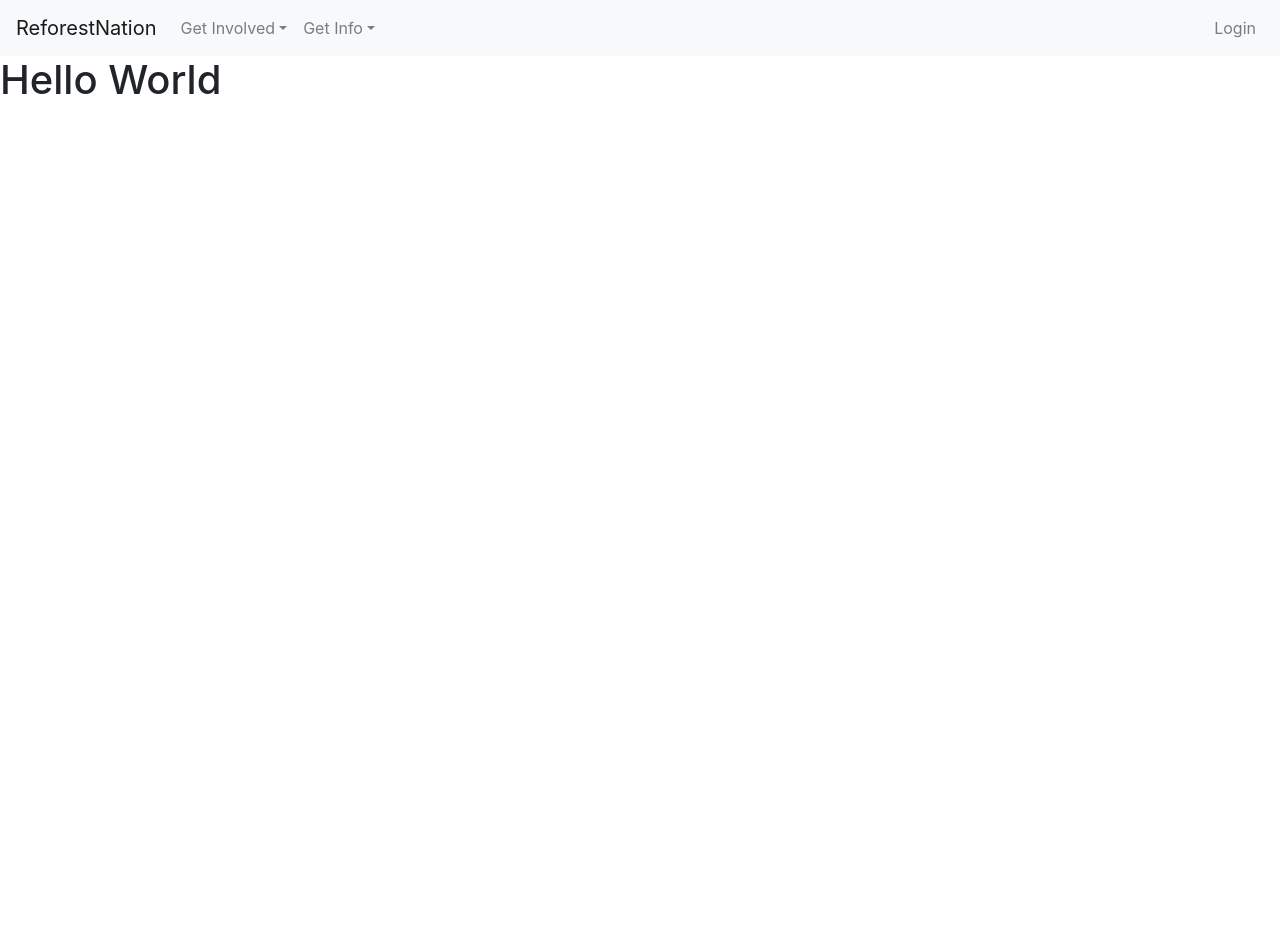
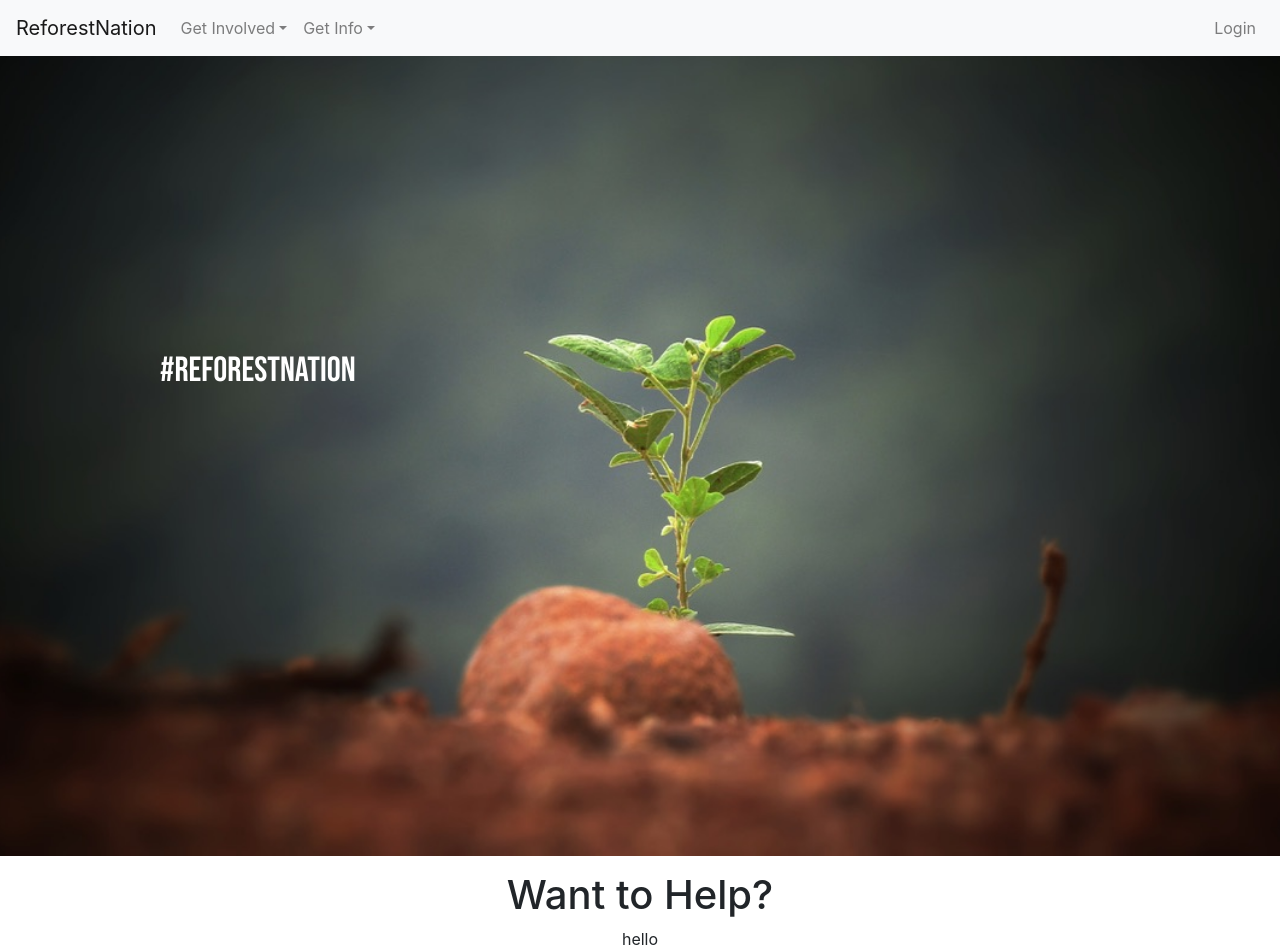
Before and after one commit to Matt1cheney/Deforestation, a React (Create React App) app in the folder client/: page / in a window 1280 px wide. Shown: the top 952 px of the page. Before the commit the page ends 800 px from the top, so only its background shows below. Built offline with nearby package versions, Linux system fonts and the light colour scheme.

Commit message:
Moved home

```diff
--- a/client/public/index.html
+++ b/client/public/index.html
@@ -8,6 +8,7 @@
   <meta name="theme-color" content="#000000" />
   <meta name="description" content="Web site created using create-react-app" />
   <link rel="apple-touch-icon" href="%PUBLIC_URL%/logo192.png" />
+  <link href="https://fonts.googleapis.com/css2?family=Bebas+Neue&display=swap" rel="stylesheet">
   <!--
       manifest.json provides metadata used when your web app is installed on a
       user's mobile device or desktop. See https://developers.google.com/web/fundamentals/web-app-manifest/
--- a/client/src/App.js
+++ b/client/src/App.js
@@ -4,7 +4,7 @@ import './App.css';
 import 'bootstrap/dist/css/bootstrap.min.css';
 import Navbar from "./components/Navbar/Navbar";
 import Dashboard from "./components/Dashboard/Dashboard";
-import Home from "./views/Home/Home";
+import Home from "./components/Home/Home";
 
 function App() {
   return (
@@ -12,7 +12,7 @@ function App() {
     <Navbar />
     <Router>
       <Switch>
-        <Route path="/" component={ Home } />
+        <Route exact path="/" component={ Home } />
         <Route path="/dashboard" component={Dashboard}/>
       </Switch>
     </Router>
--- /dev/null
+++ b/client/src/components/Home/Cards/LinkCards.js
@@ -0,0 +1,9 @@
+import React from 'react'
+
+export default function LinkCard() {
+    return (
+        <div>
+            hello
+        </div>
+    )
+}
--- /dev/null
+++ b/client/src/components/Home/Home.css
@@ -0,0 +1,23 @@
+.style {
+    background-image: url('../../images/Home.jpeg');
+    background-size: cover;
+    background-repeat: no-repeat;
+    background-position: center;
+    width: 100vw;
+    height: 100vh;
+}
+
+.title h1{
+    position: absolute;
+    bottom: 50vh;
+    left: 20vh;
+    font-size: 35px;
+    color: #FFFF;
+    font-family: 'Bebas Neue', cursive;
+
+}
+
+.middle {
+    text-align: center;
+    padding: 15px;
+}
--- /dev/null
+++ b/client/src/components/Home/Home.js
@@ -0,0 +1,25 @@
+import React from "react";
+import "./Home.css";
+import LinkCard from "./Cards/LinkCards";
+
+
+
+
+const Home = () => {
+
+    return (
+      <>
+       <div className="style">
+         <div className="title">
+           <h1>#ReforestNation</h1>
+          </div>
+      </div>
+      <div className="middle">
+        <h1>Want to Help?</h1>
+        <LinkCard />
+      </div>
+      </>
+    )
+  }
+
+  export default Home;
--- a/client/src/views/Home/Home.js
+++ /dev/null
@@ -1,15 +0,0 @@
-import React from "react";
-import "./Home.css";
-
-
-
-const Home = () => {
-
-    return (
-      <>
-       <h1>Hello World</h1>
-      </>
-    )
-  }
-
-  export default Home;
```
Also changed, not shown: client/src/images/Home.jpeg (renamed from client/src/images/C44A8EAC-E6FB-4715-81AD-FC7083C58363_1_105_c.jpeg), client/src/views/Home/Home.css (deleted).
